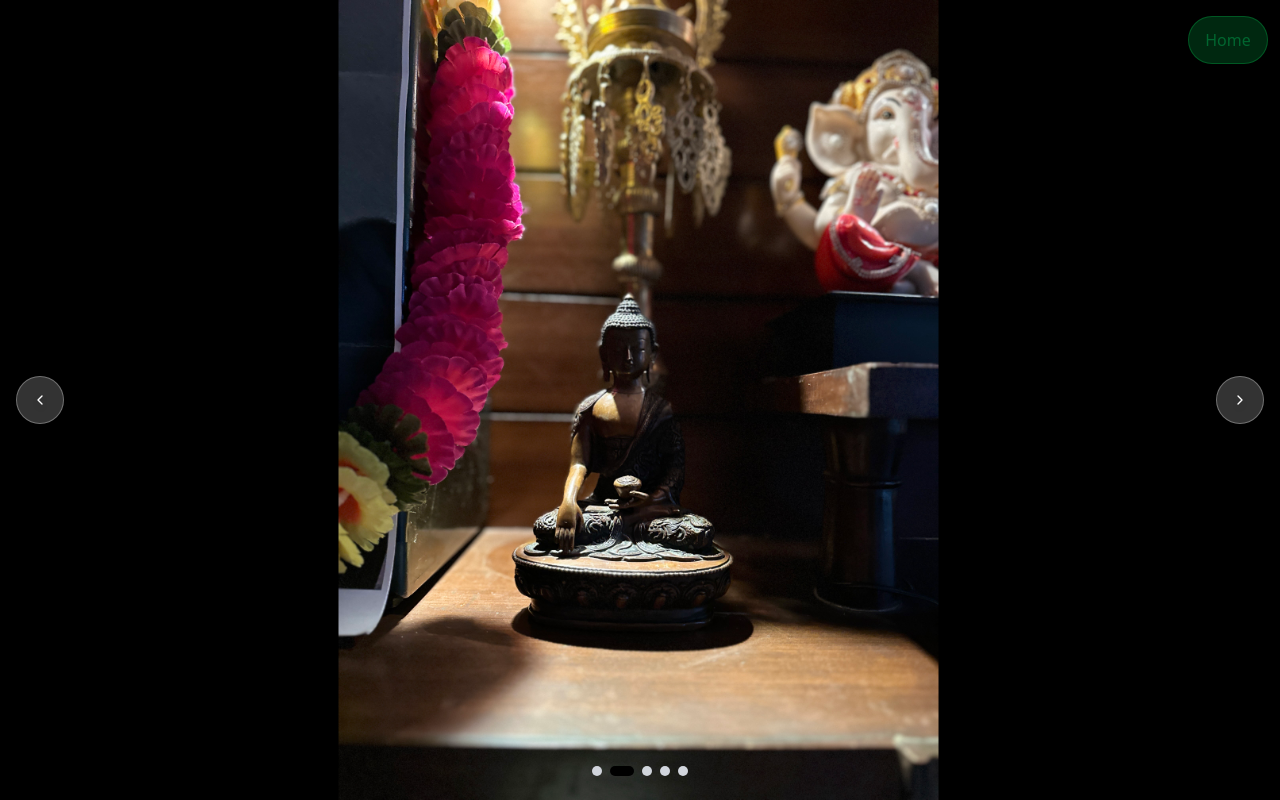
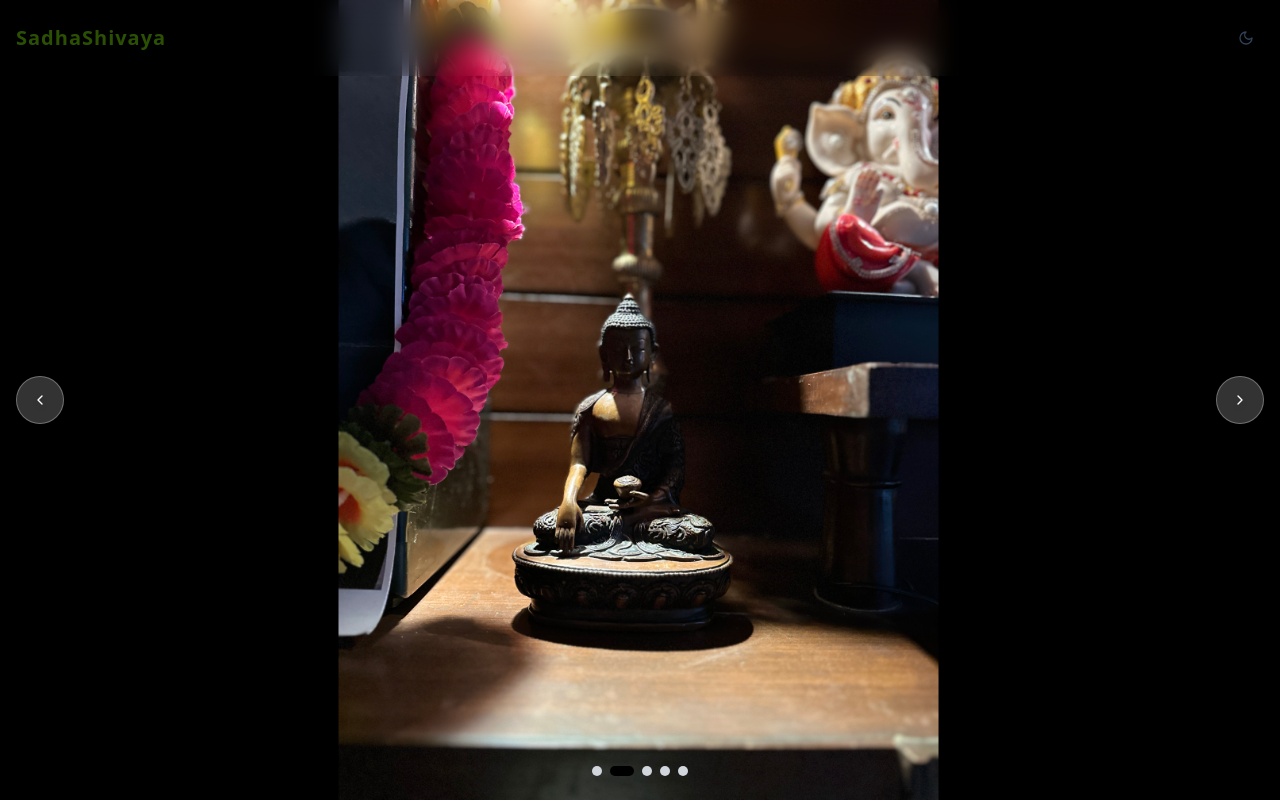
Before and after one commit to Eunesh/Sadha-Shivaya, a React (Vite) app: page /gallery in a window 1280 px wide. Built offline with nearby package versions, Linux system fonts and the light colour scheme.

Commit message:
chore: added header in card slider

```diff
--- a/src/components/card_slider.tsx
+++ b/src/components/card_slider.tsx
@@ -102,7 +102,6 @@ export default function CardSlider() {
 
   return (
     <>
-     <Header/>
       {/* Fullscreen overlay */}
       {isFullscreen && (
         <div className="fixed inset-0 z-50 bg-black">
@@ -142,9 +141,11 @@ export default function CardSlider() {
               <span className="sr-only">Next slide</span>
             </Button>
 
-            <NavLink to="/"  className="absolute right-3 top-4 bg-green-500/20 backdrop-blur-md hover:bg-green-500/40 text-green-800 rounded-full w-20 h-12 border border-green-500/30 shadow-lg transition-all duration-300 flex items-center justify-center">
-              Home
-            </NavLink>
+            {/* <NavLink to="/"  className="absolute left-3 top-4 bg-green-500/20 backdrop-blur-md hover:bg-green-500/40 text-green-800 rounded-full w-30 h-12 border border-green-500/30 shadow-lg transition-all duration-300 flex items-center justify-center">
+              Sadha Shivaya
+            </NavLink> */}
+
+             <Header/>
 
 
 
```
